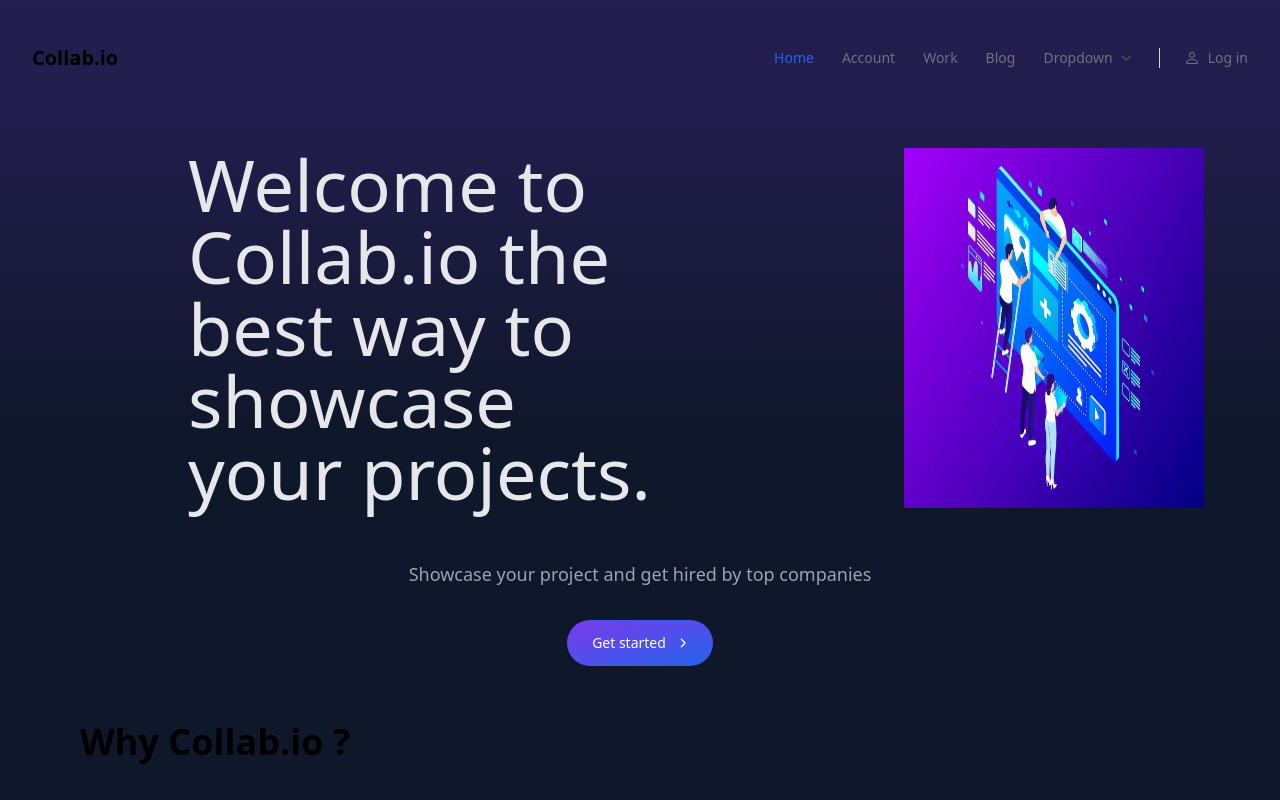
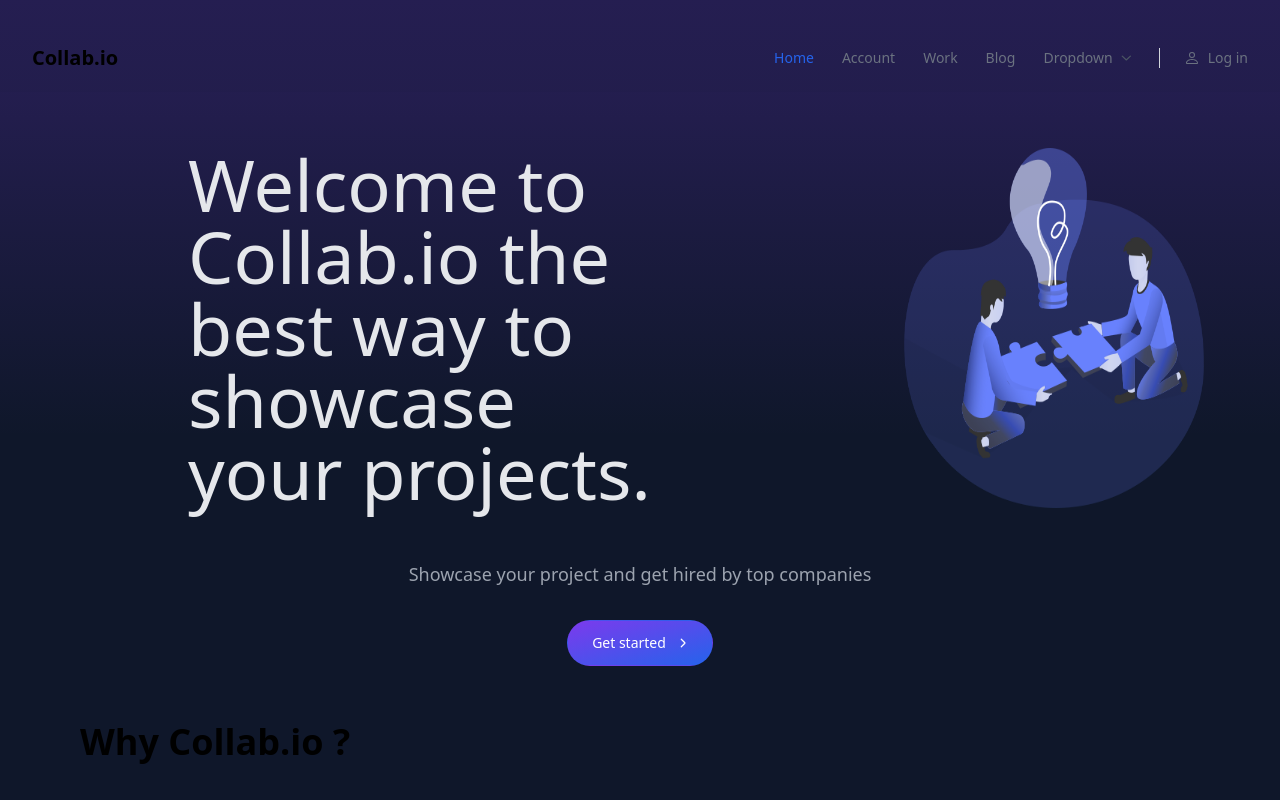
Before and after one commit to nikhilbhatia08/collab.io, a React (Create React App) app: page / in a window 1280 px wide. Shown: the top 800 px of the page. Built offline with nearby package versions, Linux system fonts and the light colour scheme.

Commit message:
change in home picture

```diff
--- a/src/components/Home.jsx
+++ b/src/components/Home.jsx
@@ -12,7 +12,7 @@ function Home() {
           Welcome to Collab.io the best way to showcase your projects.
         </h1>
 
-        <img className="get_img w-0 sm:w-0 md:w-32 lg:w-48 ml-60" src={require('../pictures/projects1.jpg.avif')} alt="" />
+        <img className="get_img w-0 sm:w-0 md:w-32 lg:w-48 ml-60" src={require('../pictures/problem.png')} alt="" />
       </div>
 
       <div class="max-w-3xl pt-5 text-center mx-auto">
```
Also changed, not shown: src/pictures/problem.png (added).
